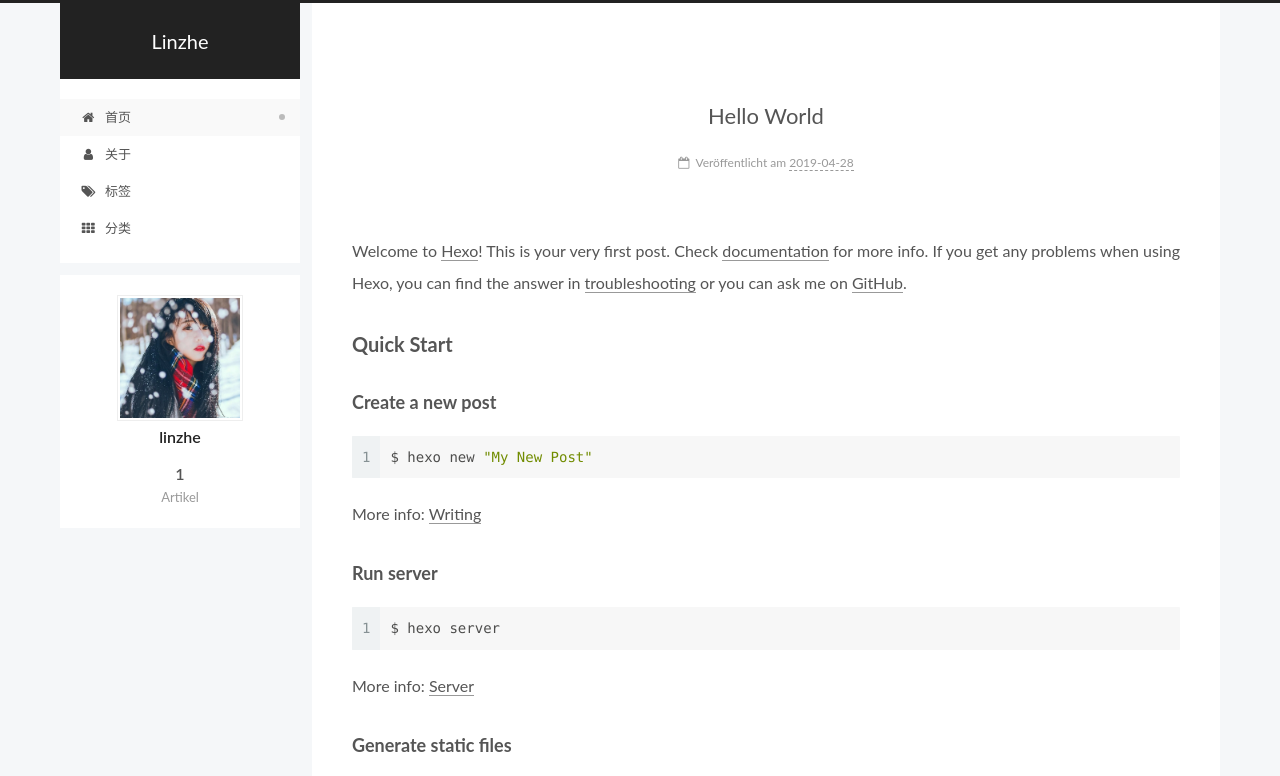
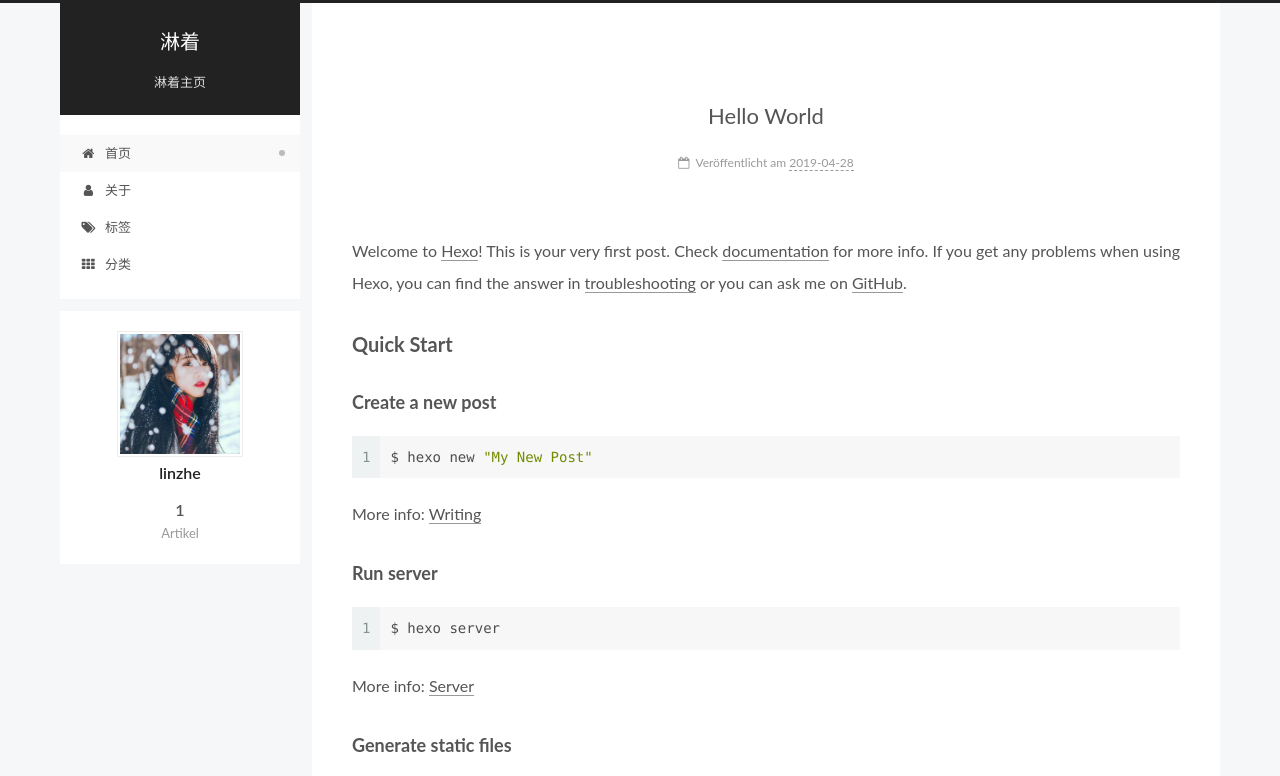
Before and after one commit to linzhebushilinzhe/linzhebushilinzhe.github.io, a plain HTML site: page index.html in a window 1280 px wide. Shown: the top 776 px of the page. Drawn offline with Linux system fonts and the light colour scheme.

Commit message:
Site updated: 2019-04-28 13:55:26

```diff
--- a/index.html
+++ b/index.html
@@ -97,12 +97,12 @@
 
 
   <meta property="og:type" content="website">
-<meta property="og:title" content="Linzhe">
+<meta property="og:title" content="淋着">
 <meta property="og:url" content="https://linzhebushilinzhe.github.io/index.html">
-<meta property="og:site_name" content="Linzhe">
+<meta property="og:site_name" content="淋着">
 <meta property="og:locale" content="zh-Hans">
 <meta name="twitter:card" content="summary">
-<meta name="twitter:title" content="Linzhe">
+<meta name="twitter:title" content="淋着">
 
 
 
@@ -120,7 +120,7 @@
   };
 </script>
 
-  <title>Linzhe</title>
+  <title>淋着</title>
 
 
 
@@ -180,10 +180,14 @@
     <div class="custom-logo-site-title">
       <a href="/" class="brand" rel="start">
         <span class="logo-line-before"><i></i></span>
-        <span class="site-title">Linzhe</span>
+        <span class="site-title">淋着</span>
         <span class="logo-line-after"><i></i></span>
       </a>
     </div>
+
+
+        <p class="site-subtitle">淋着主页</p>
+
 
 
   </div>
@@ -329,7 +333,7 @@
     </span>
 
     <span hidden itemprop="publisher" itemscope itemtype="http://schema.org/Organization">
-      <meta itemprop="name" content="Linzhe">
+      <meta itemprop="name" content="淋着">
     </span>
 
 
```
Also changed, not shown: 2019/04/28/hello-world/index.html (+8 -4 lines), archives/2019/04/index.html (+9 -5 lines), archives/2019/index.html (+9 -5 lines), archives/index.html (+9 -5 lines).
